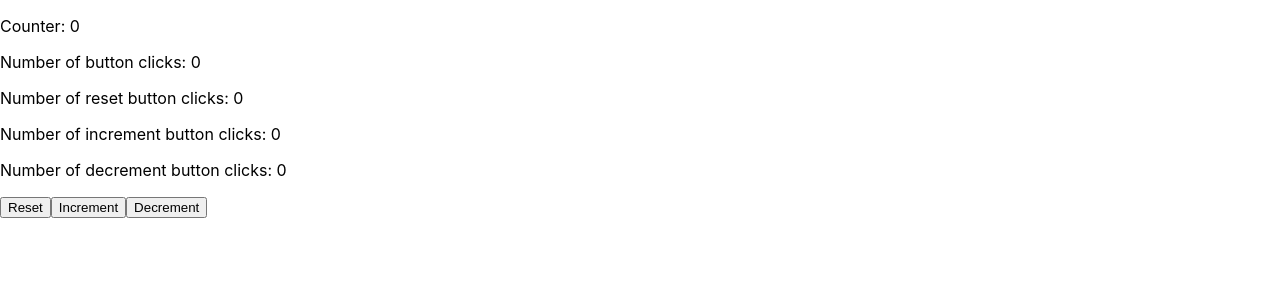
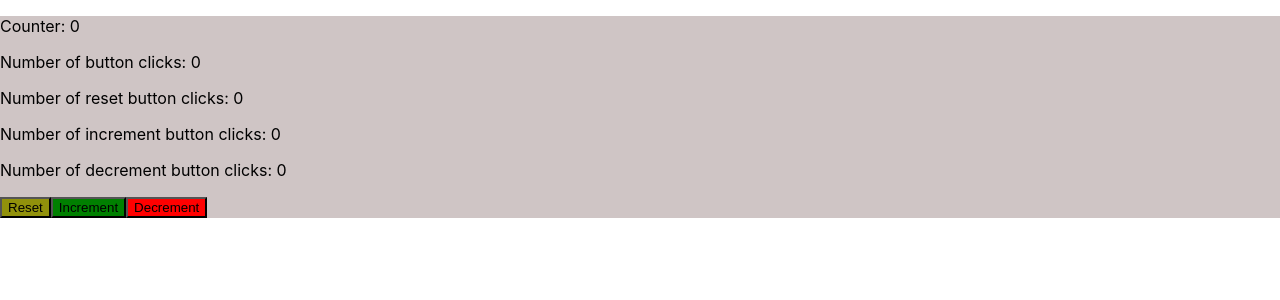
Before and after one commit to ShayneMarie/counter, a React (Create React App) app: page / in a window 1280 px wide. Shown: the top 300 px of the page. Built offline with nearby package versions, Linux system fonts and the light colour scheme.

Commit message:
added scss for buttons and counter class

```diff
--- a/package.json
+++ b/package.json
@@ -6,7 +6,7 @@
     "@testing-library/jest-dom": "^5.11.4",
     "@testing-library/react": "^11.1.0",
     "@testing-library/user-event": "^12.1.10",
-    "node-sass": "^5.0.0",
+    "node-sass": "4.14.1",
     "react": "^17.0.1",
     "react-dom": "^17.0.1",
     "react-scripts": "4.0.1",
--- a/src/App.js
+++ b/src/App.js
@@ -1,4 +1,4 @@
-import './App.css';
+import './App.scss';
 
 import React, { useState } from 'react';
 
@@ -25,21 +25,23 @@ function Example() {
   }
 
   return (
-    <div>
+    <div className='counter'>
       <p>Counter: {count}</p>
       <p>Number of button clicks: {btnCount}</p>
       <p>Number of reset button clicks: {rstCount}</p>
       <p>Number of increment button clicks: {incCount}</p>
       <p>Number of decrement button clicks: {decCount}</p>
-      <button onClick={() => buttonClickHandler(setRstCount, rstCount, 'reset')}>
+      <div class="buttons">
+        <button class="reset-button" onClick={() => buttonClickHandler(setRstCount, rstCount, 'reset')}>
           Reset
         </button>
-      <button onClick={() => buttonClickHandler(setIncCount, incCount, 'increment')}>
+        <button class="increment-button" onClick={() => buttonClickHandler(setIncCount, incCount, 'increment')}>
           Increment
         </button>
-      <button onClick={() => buttonClickHandler(setDecCount, decCount, 'decrement')}>
+        <button class="decrement-button" onClick={() => buttonClickHandler(setDecCount, decCount, 'decrement')}>
           Decrement
         </button>
+      </div>
     </div>
   );
 }
--- a/src/App.css
+++ b/src/App.scss
@@ -36,3 +36,23 @@
     transform: rotate(360deg);
   }
 }
+
+.buttons {
+  color: green;
+}
+
+.reset-button {
+  background-color: rgb(145, 145, 11);
+}
+
+.increment-button {
+  background-color: green;
+}
+
+.decrement-button {
+  background-color: red;
+}
+
+.counter {
+  background-color: rgb(207, 197, 197);
+}
```
Also changed, not shown: 2 other files (tests, documents, lock files or other folders). Lines whose indentation alone changed are shown as unchanged.
